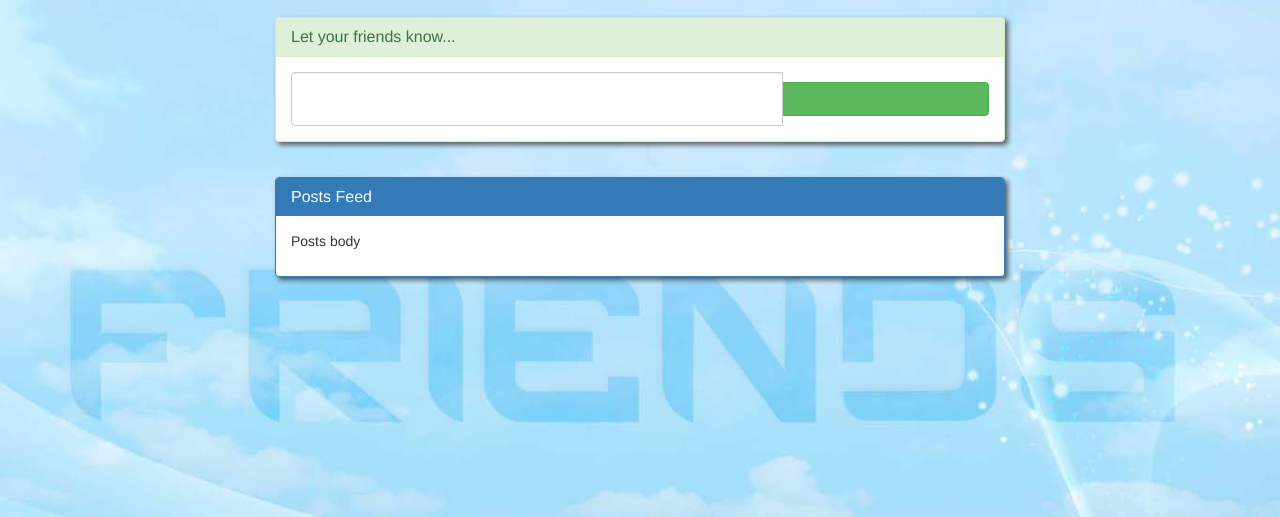
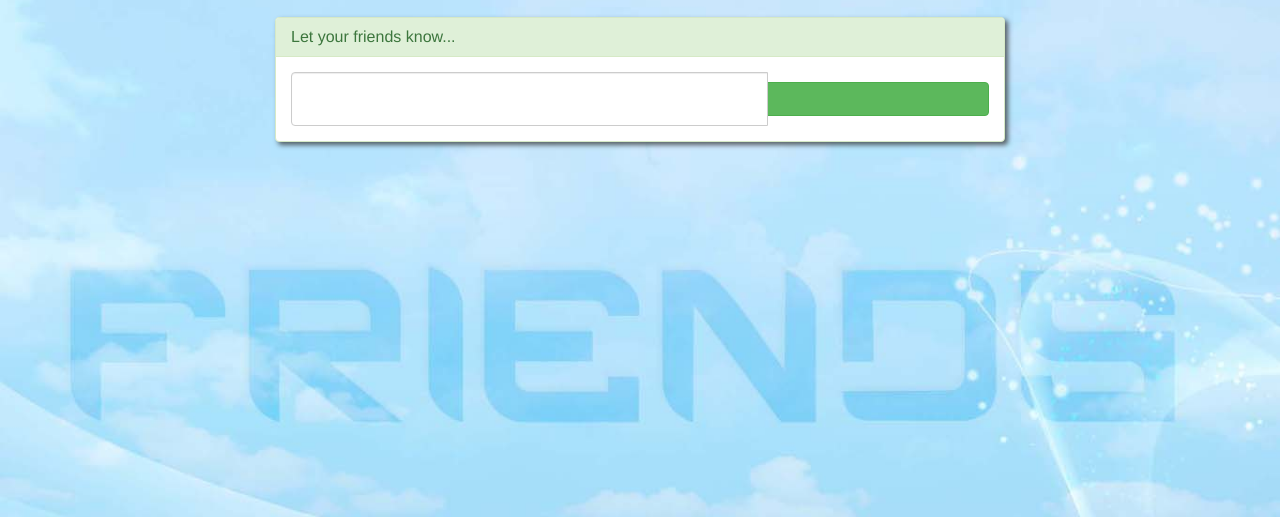
Before and after one commit to Nipuna-Sankalpa/DB_project, a Symfony app: template symfony/src/FriendsTimelineBundle/Resources/views/Timeline/timeline.html.twig in a window 1280 px wide. Shown: the part 53-570 px from the top of the page. Run offline with Twig, Linux system fonts and the light colour scheme; the template is opened without the code that fills it, so the values that code supplies are empty; form fields are guessed from the names that the template uses; some libraries are stand-ins or nearby versions.

Commit message:
timeline working

```diff
--- a/symfony/src/FriendsTimelineBundle/Resources/views/Timeline/timeline.html.twig
+++ b/symfony/src/FriendsTimelineBundle/Resources/views/Timeline/timeline.html.twig
@@ -26,19 +26,23 @@
                 <div class="input-group">
                     {{ form_widget(form.content, { 'attr' : { 'class' : 'form-control' } }) }}
 
-                <span class="input-group-btn">
-                {{ form_widget(form.post, { 'attr' : { 'class' : 'btn btn-success'}}) }}
-                </span></div>
+                    <span class="input-group-btn">
+                    {{ form_widget(form.post, { 'attr' : { 'class' : 'btn btn-success'}}) }}
+                        {#<button type="submit" id="form_post" name="form[post]" class="btn btn-success"><span class="glyphicon glyphicon-share" aria-hidden="true"></span></button>#}
+                    </span>
+                </div>
                 {{ form_end(form) }}
             </div>
         </div>
 
         {% for post in posts %}
 
-
         <div class="panel panel-primary box-shadow">
             <div class="panel-heading">
-                <h2 class="panel-title">{{ post.userEmail.firstName ~ " " ~ post.userEmail.lastName  }}</h2>
+                <div class="row">
+                <div class="col-md-6"><h2 class="panel-title">{{ post.userEmail.firstName ~ " " ~ post.userEmail.lastName  }}</h2></div>
+                    {#<div class="col-md-6"><p class="pull-right">{{ post.timestamp|date('Y-m-d H:i:s') }}</p></div>#}
+                </div>
             </div>
 
             <div class="panel-body">
@@ -47,16 +51,6 @@
         </div>
 
         {% endfor %}
-
-        <div class="panel panel-primary">
-            <div class="panel-heading">
-                <h2 class="panel-title">Posts Feed</h2>
-            </div>
-
-            <div class="panel-body">
-                <p>Posts body</p>
-            </div>
-        </div>
     </div>
 
     <div class="col-md-2"></div>
--- a/symfony/web/css/timeline.css
+++ b/symfony/web/css/timeline.css
@@ -19,3 +19,20 @@ button {
 .panel-body {
     text-align: justify;
 }
+
+.btn {
+    font-weight: bold;
+}
+
+h2.panel-title {
+    margin-right: 50%;
+}
+
+p.pull-right {
+    padding-bottom: 20px;
+    margin: 0;
+}
+
+.panel-heading .row {
+    height: 1.5em;
+}
```
Also changed, not shown: symfony/src/FriendsTimelineBundle/Controller/TimelineController.php (+10 -6 lines).
